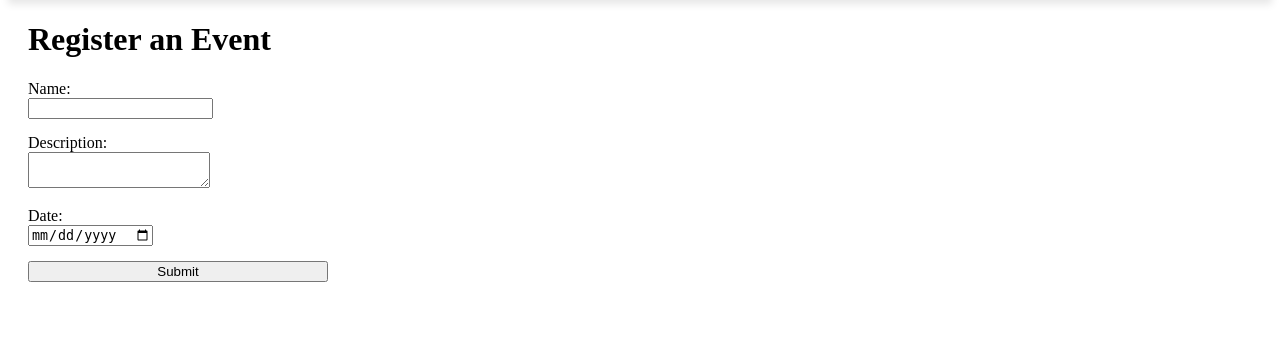
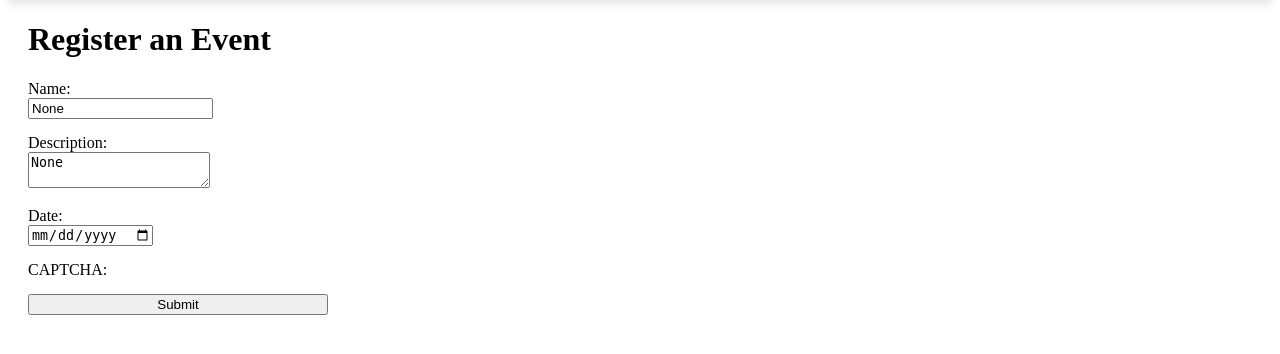
Before and after one commit to MDRule/CYBR8470, a Django app: template community_connect/events/templates/events/create_event.html in a window 1280 px wide. Shown: the part 46-400 px from the top of the page. Run offline with Django 4.2, Linux system fonts and the light colour scheme; the template is opened without the code that fills it: values that come from a table or form of the project are taken from there, others are empty.

Commit message:
captha added

```diff
--- a/community_connect/community_connect/settings.py
+++ b/community_connect/community_connect/settings.py
@@ -38,7 +38,8 @@ INSTALLED_APPS = [
     'django.contrib.sessions',
     'django.contrib.messages',
     'django.contrib.staticfiles',
-    'events'
+    'events',
+    'captcha',
 ]
 
 MIDDLEWARE = [
--- a/community_connect/events/forms.py
+++ b/community_connect/events/forms.py
@@ -1,10 +1,15 @@
 from django import forms
 from django.contrib.auth.models import User
 from .models import Profile, Event, Feedback
+from captcha.fields import CaptchaField
+
 
 class VolunteerSignupForm(forms.ModelForm):
-    email = forms.EmailField()
-    phone_number = forms.CharField(max_length=15, required=True)
+    email = forms.EmailField(required=True, label="Email Address")
+    phone_number = forms.CharField(
+        max_length=15, required=True, label="Phone Number"
+    )
+    captcha = CaptchaField()  # Add captcha to the form
 
     class Meta:
         model = User
@@ -24,11 +29,14 @@ class VolunteerSignupForm(forms.ModelForm):
 
 # Add this missing EventForm class
 class EventForm(forms.ModelForm):
+    captcha = CaptchaField()  # Add CAPTCHA field
+
     class Meta:
         model = Event
         fields = ['name', 'description', 'date']
 
 class FeedbackForm(forms.ModelForm):
+    captcha = CaptchaField()
     class Meta:
         model = Feedback
         fields = ['event', 'feedback']  # Match the fields in the Feedback model
--- a/community_connect/events/templates/events/create_event.html
+++ b/community_connect/events/templates/events/create_event.html
@@ -9,17 +9,22 @@
 
     <div>
         <label for="name">Name:</label><br>
-        <input type="text" id="name" name="name" required>
+        <input type="text" id="name" name="name" value="{{ form.name.value }}" required>
     </div>
 
     <div>
         <label for="description">Description:</label><br>
-        <textarea id="description" name="description" required></textarea>
+        <textarea id="description" name="description" required>{{ form.description.value }}</textarea>
     </div>
 
     <div>
         <label for="date">Date:</label><br>
-        <input type="date" id="date" name="date" required>
+        <input type="date" id="date" name="date" value="{{ form.date.value }}" required>
+    </div>
+
+    <div>
+        <label for="captcha">CAPTCHA:</label><br>
+        {{ form.captcha }}
     </div>
 
     <button type="submit">Submit</button>
--- a/community_connect/events/templates/events/feedback.html
+++ b/community_connect/events/templates/events/feedback.html
@@ -4,9 +4,11 @@
 
 {% block content %}
 <h1>Event Feedback</h1>
-<form method="POST">
+<form method="POST" style="display: flex; flex-direction: column; gap: 15px; width: 300px;">
     {% csrf_token %}
+
     {{ form.as_p }}
+
     <button type="submit">Submit</button>
 </form>
 {% endblock %}
--- a/community_connect/events/templates/events/volunteer_signup.html
+++ b/community_connect/events/templates/events/volunteer_signup.html
@@ -5,6 +5,7 @@
 {% block content %}
 <h1>Volunteer Signup</h1>
 <form method="POST">
+
     {% csrf_token %}
     {{ form.as_p }}
     <button type="submit">Sign Up</button>
--- a/community_connect/events/urls.py
+++ b/community_connect/events/urls.py
@@ -1,4 +1,4 @@
-from django.urls import path
+from django.urls import path, include
 from . import views
 from django.contrib.auth.views import LoginView, LogoutView
 
@@ -21,5 +21,5 @@ urlpatterns = [
     path('feedback/', views.feedback, name='feedback'),
     path('login/', LoginView.as_view(template_name='events/login.html'), name='login'),
     path('logout/', LogoutView.as_view(next_page='browse_events'), name='logout'),
-
+    path('captcha/', include('captcha.urls')),
 ]
--- a/community_connect/requirements.txt
+++ b/community_connect/requirements.txt
@@ -4,3 +4,4 @@ sqlparse==0.5.1
 typing_extensions==4.12.2
 Django>=4.1
 psycopg2-binary
+django-simple-captcha==0.6.0
```
Also changed, not shown: community_connect/events/views.py (+9 -3 lines), requirements.txt (added, +7 -0 lines), community_connect/events/apps.py (line endings or trailing spaces).
